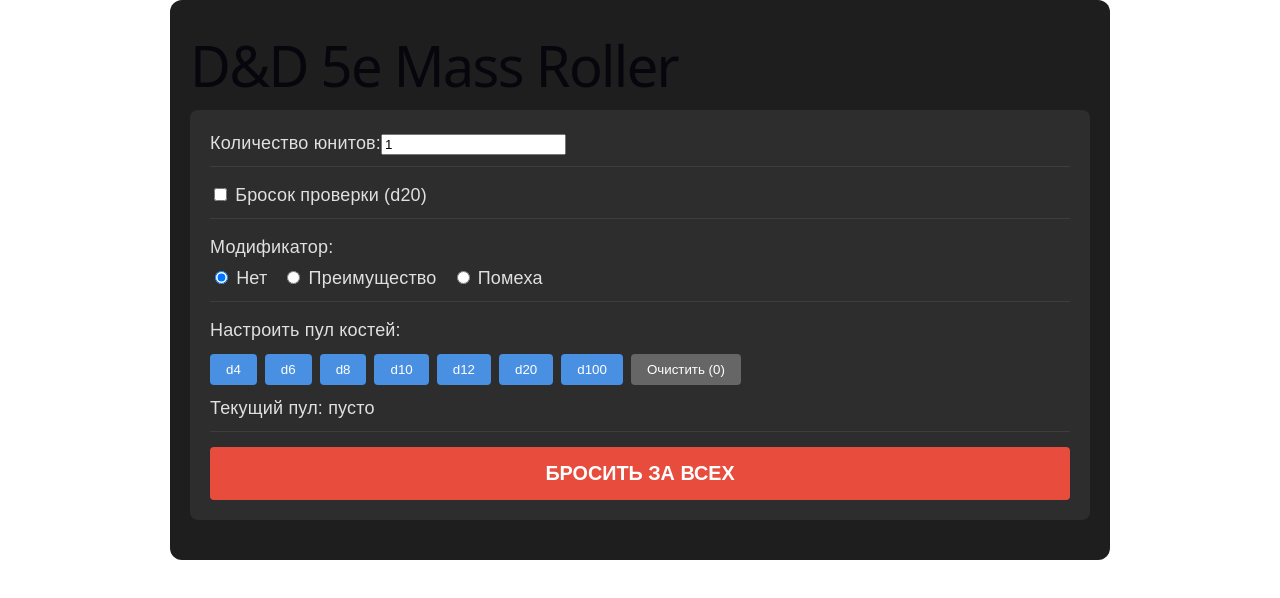
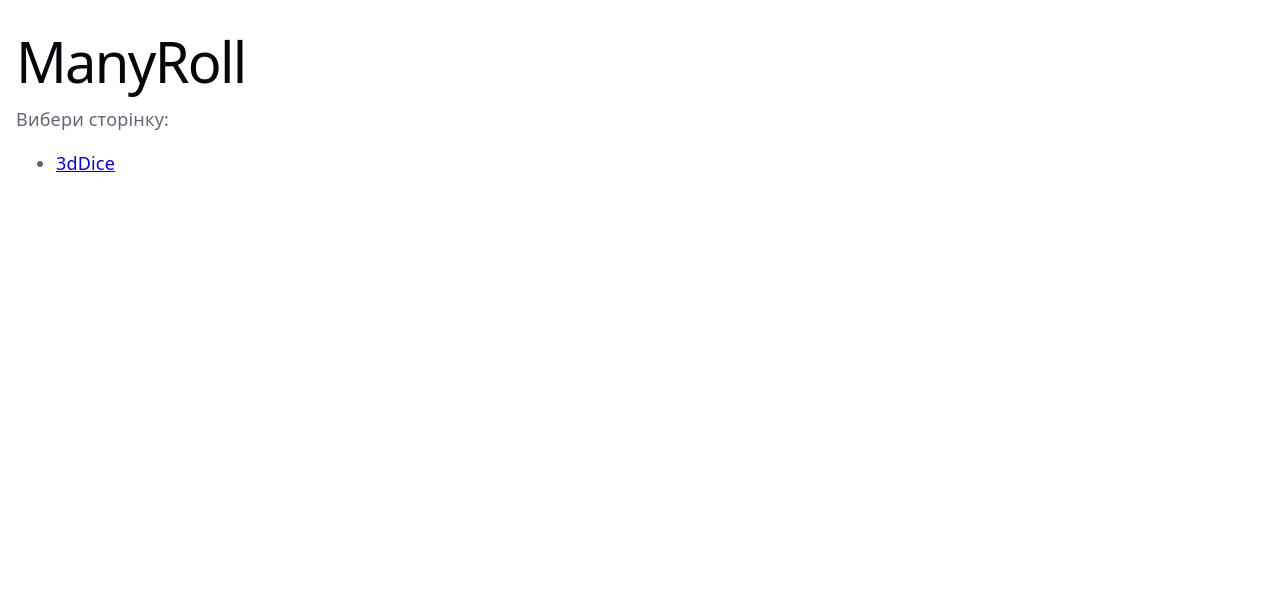
Before and after one commit to dankul/ManyRoll, a Vue app: page / in a window 1280 px wide. Shown: the top 598 px of the page. Built offline with nearby package versions, Linux system fonts and the light colour scheme.

Commit message:
set routing

```diff
--- a/package.json
+++ b/package.json
@@ -9,7 +9,9 @@
     "preview": "vite preview"
   },
   "dependencies": {
-    "vue": "^3.5.30"
+    "nvm": "^0.0.4",
+    "vue": "^3.5.30",
+    "vue-router": "^5.0.4"
   },
   "devDependencies": {
     "@types/node": "^24.12.0",
--- a/src/App.vue
+++ b/src/App.vue
@@ -1,7 +1,7 @@
 <script setup lang="ts">
-import HelloWorld from './components/HelloWorld.vue'
+import { RouterView } from 'vue-router'
 </script>
 
 <template>
-  <HelloWorld />
+  <RouterView />
 </template>
--- a/src/main.ts
+++ b/src/main.ts
@@ -1,5 +1,6 @@
 import { createApp } from 'vue'
+import { router } from './router'
+import App from './App.vue'
 import './style.css'
-import App from './App.vue'
 
-createApp(App).mount('#app')
+createApp(App).use(router).mount('#app')
--- /dev/null
+++ b/src/pages/3dDice/index.vue
@@ -0,0 +1,11 @@
+<template>
+  <main style="padding: 16px">
+    <h1>3dDice</h1>
+    <p>TODO: сторінка в розробці.</p>
+    <RouterLink to="/">На головну</RouterLink>
+  </main>
+</template>
+
+<script setup lang="ts">
+import { RouterLink } from 'vue-router'
+</script>
--- /dev/null
+++ b/src/pages/Main/index.vue
@@ -0,0 +1,13 @@
+<template>
+  <main style="padding: 16px">
+    <h1>ManyRoll</h1>
+    <p>Вибери сторінку:</p>
+    <ul>
+      <li><RouterLink to="/3dDice">3dDice</RouterLink></li>
+    </ul>
+  </main>
+</template>
+
+<script setup lang="ts">
+import { RouterLink } from 'vue-router'
+</script>
--- /dev/null
+++ b/src/router/index.ts
@@ -0,0 +1,35 @@
+import { createRouter, createWebHistory, type RouteRecordRaw } from 'vue-router'
+
+const pageModules = import.meta.glob('../pages/**/index.vue')
+
+function routesFromPages(): RouteRecordRaw[] {
+  const routes: RouteRecordRaw[] = []
+
+  for (const [filePath, loader] of Object.entries(pageModules)) {
+    const match = filePath.match(/\.\.\/pages\/([^/]+)\/index\.vue$/)
+    if (!match) continue
+
+    const dirName = match[1]
+    const path = dirName.toLowerCase() === 'main' ? '/' : `/${dirName}`
+
+    routes.push({
+      path,
+      name: dirName,
+      component: loader,
+    })
+  }
+
+  routes.sort((a, b) => (a.path === '/' ? -1 : b.path === '/' ? 1 : 0))
+
+  routes.push({
+    path: '/:pathMatch(.*)*',
+    redirect: '/',
+  })
+
+  return routes
+}
+
+export const router = createRouter({
+  history: createWebHistory(import.meta.env.BASE_URL),
+  routes: routesFromPages(),
+})
```
Also changed, not shown: 1 other file (tests, documents, lock files or other folders).
